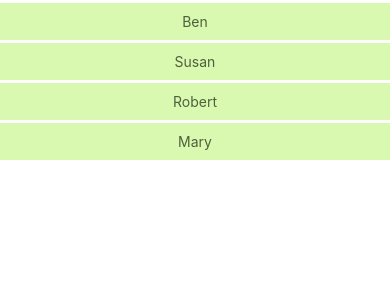
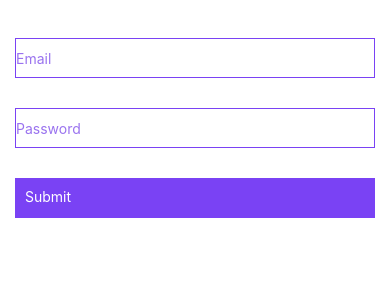
Before and after one commit to Ebubekir42/ReactNativeTutorial, a React Native app: screen / in a window 390 px wide. Shown: the top 300 px of the page. Built offline with nearby package versions, Linux system fonts and the light colour scheme.

Commit message:
Text Input

```diff
--- a/src/components/Home.tsx
+++ b/src/components/Home.tsx
@@ -1,7 +1,8 @@
 import { useState } from "react";
 import { StyleSheet, Text, View } from "react-native"
-import PresentationalComponent from "./PresentationalComponent";
-import List from "./List";
+import Inputs from "./Inputs";
+// import PresentationalComponent from "./PresentationalComponent";
+// import List from "./List";
 
 
 const Home = (): React.JSX.Element => {
@@ -19,7 +20,8 @@ const Home = (): React.JSX.Element => {
         //     <View style={styles.bluebox} />
         //     <View style={styles.blackbox} />
         // </View>
-        <List />
+        // <List />
+        <Inputs />
     )
 }
 
--- /dev/null
+++ b/src/components/Inputs.tsx
@@ -0,0 +1,64 @@
+import { useState } from "react"
+import { StyleSheet, Text, TextInput, TouchableOpacity, View } from "react-native"
+
+type LoginModel = {
+    email: string,
+    password: string
+}
+
+const Inputs = (): React.JSX.Element => {
+    const [login, setLogin] = useState<LoginModel>({ email: '', password: '' });
+
+    const handleEmail = (text: string) => { setLogin(prev => ({ ...prev, email: text })) }
+    const handlePassword = (text: string) => { setLogin(prev => ({ ...prev, password: text })) }
+    const onLogin = () => { console.log(`Email: ${login.email} Password: ${login.password}`) }
+    return (
+        <View style={styles.container}>
+            <TextInput
+                style={styles.input}
+                underlineColorAndroid='transparent'
+                placeholder='Email'
+                placeholderTextColor='#9a73ef'
+                autoCapitalize='none'
+                onChangeText={handleEmail}
+            />
+            <TextInput
+                style={styles.input}
+                underlineColorAndroid='transparent'
+                placeholder='Password'
+                placeholderTextColor='#9a73ef'
+                autoCapitalize='none'
+                onChangeText={handlePassword}
+            />
+            <TouchableOpacity
+                style={styles.submitButton}
+                onPress={onLogin}
+            >
+                <Text style={styles.submitButtonText}>Submit</Text>
+            </TouchableOpacity>
+        </View>
+    );
+}
+
+const styles = StyleSheet.create({
+    container: {
+        paddingTop: 23
+    },
+    input: {
+        margin: 15,
+        height: 40,
+        borderColor: '#7a42f4',
+        borderWidth: 1
+    },
+    submitButton: {
+        backgroundColor: '#7a42f4',
+        padding: 10,
+        margin: 15,
+        height: 40,
+    },
+    submitButtonText: {
+        color: 'white'
+    }
+})
+
+export default Inputs;
```
